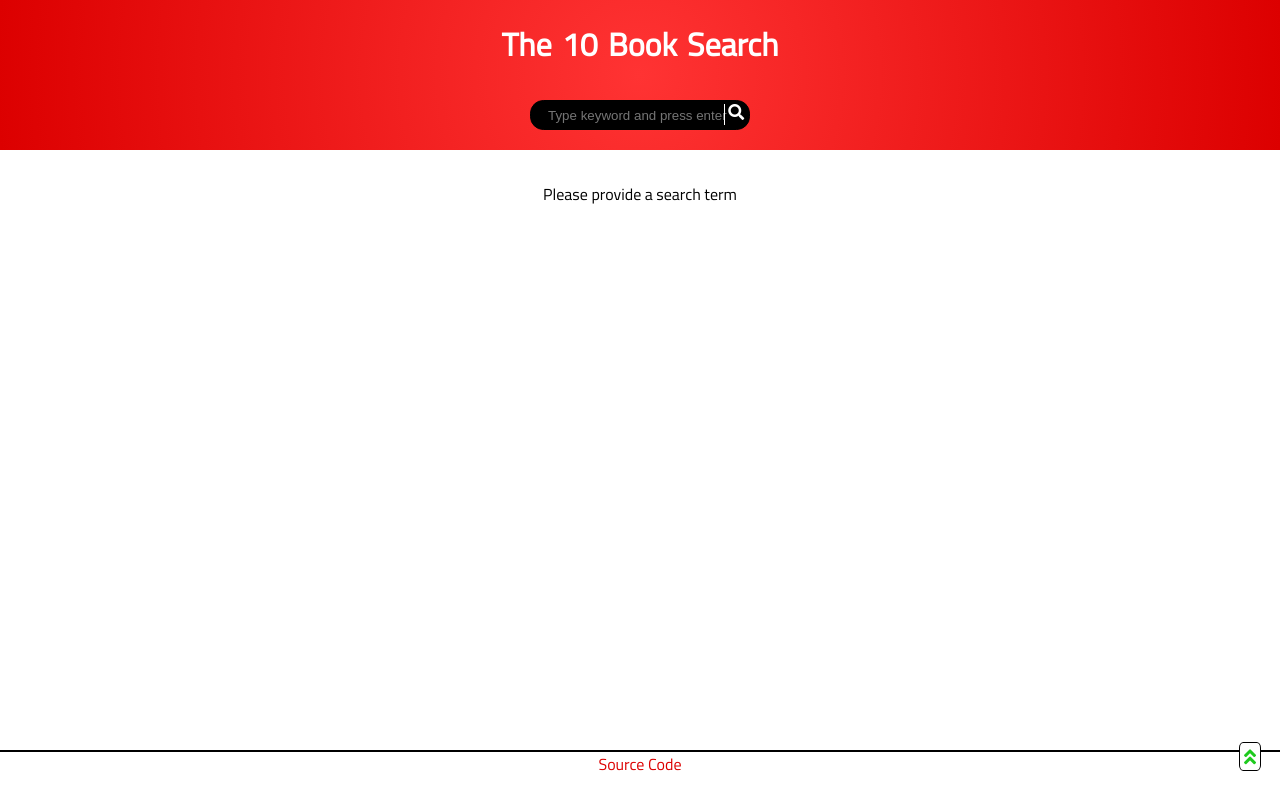
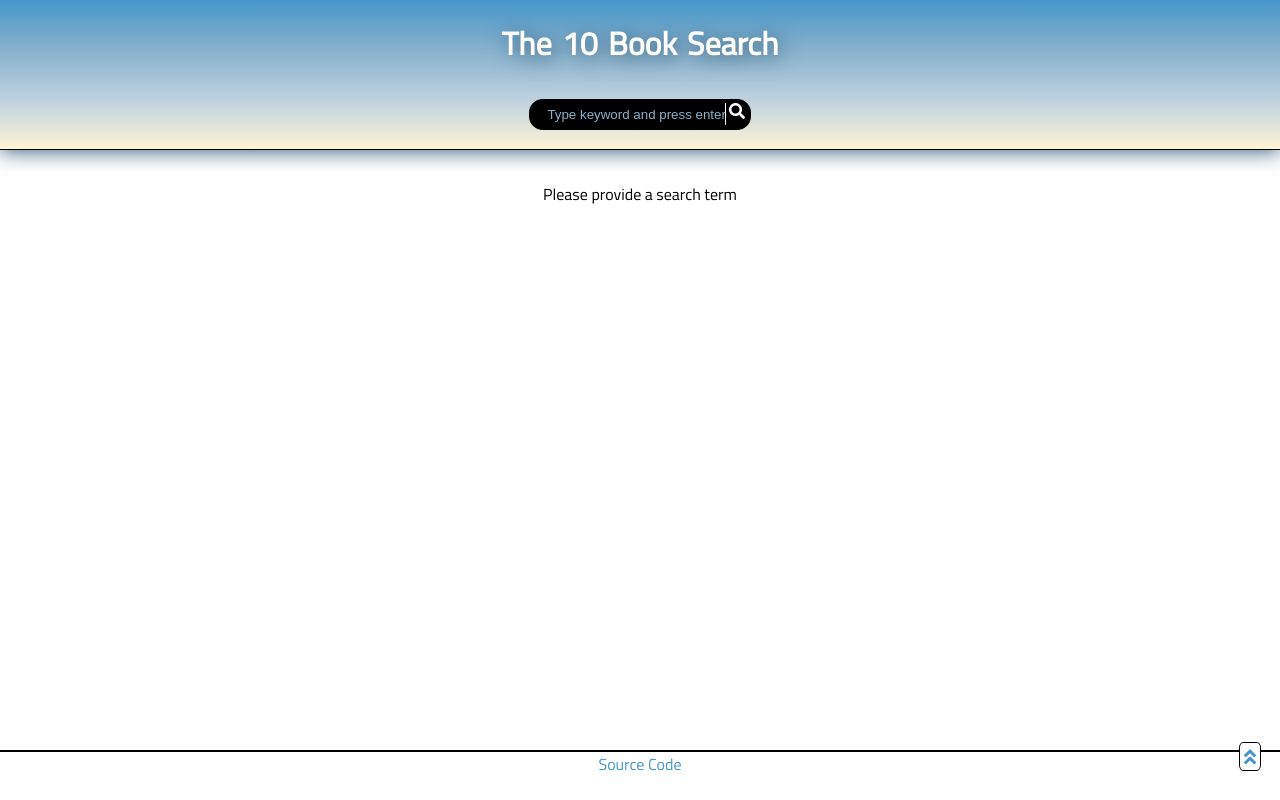
Before and after one commit to ZumDeWald/ChinguBookFinder, a React (Create React App) app in the folder book-finder/: page / in a window 1280 px wide. Built offline with nearby package versions, Linux system fonts and the light colour scheme.

Commit message:
New gradient in search and style placeholder

```diff
--- a/book-finder/src/stylesheets/App.css
+++ b/book-finder/src/stylesheets/App.css
@@ -27,14 +27,16 @@ a:visited,
 a:hover,
 a:active {
   text-decoration: none;
-  color: var(--color-main);
+  color: var(--blue-dark);
 }
 
 /* Global variables */
 :root {
-  --color-main: #DC0000;
-  --color-light: #FF3333;
-  --color-second: #1ECA1E;
+  --blue-main: #87B1CD;
+  --blue-dark: #4696CA;
+  --blue-light: #BCD1DF;
+  --yellow: #FFF4D5;
+  --shadow: #305770;
   --font: 'Titillium Web', sans-serif;
 }
 
@@ -61,7 +63,14 @@ a:active {
   align-items: center;
   width: 100%;
   margin: 0;
-  background: radial-gradient(circle at 50%, var(--color-light), var(--color-main));
+  background-image: linear-gradient(
+    var(--blue-dark),
+    var(--blue-main),
+    var(--blue-light),
+    var(--yellow)
+    );
+  border-bottom: solid 1px #000;
+  box-shadow: 0px 1px 20px var(--shadow);
 }
 
 .search-bar {
@@ -74,17 +83,22 @@ a:active {
   color: #fff;
   font-size: 2em;
   word-spacing: 0.1em;
+  filter:drop-shadow(3px 3px 10px var(--shadow));
 }
 
 .search-input {
   width: 200px;
-  padding: 0.5em 0.9em 0.5em 0.5em;
+  padding: 0.5em 1em 0.5em 0.5em;
   margin: auto;
   background-color: #000;
   color: #fff;
   border: solid 1px #000;
   border-radius: 1em;
   text-align: center;
+}
+
+::placeholder {
+  color: var(--blue-main);
 }
 
 .search-icon {
@@ -168,7 +182,7 @@ a:active {
   padding: 0.2em;
   margin: 0;
   font-size: 1.2em;
-  color: var(--color-second);
+  color: var(--blue-dark);
   background-color: #fff;
   border: 1px solid #000;
   border-radius: 20%;
```
